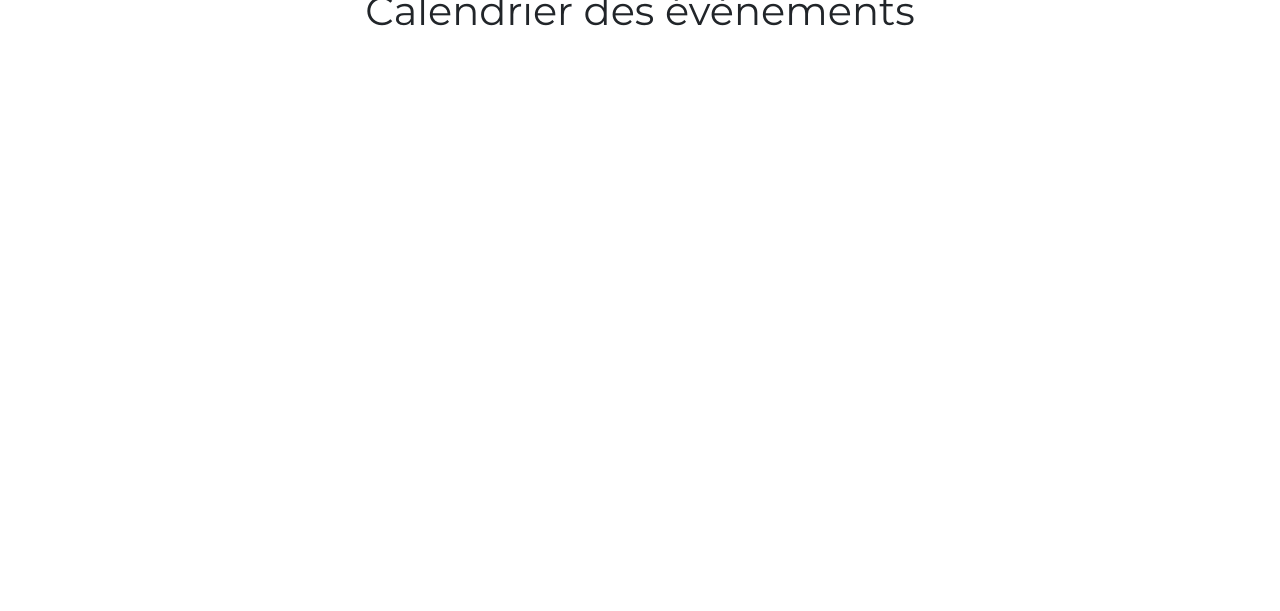
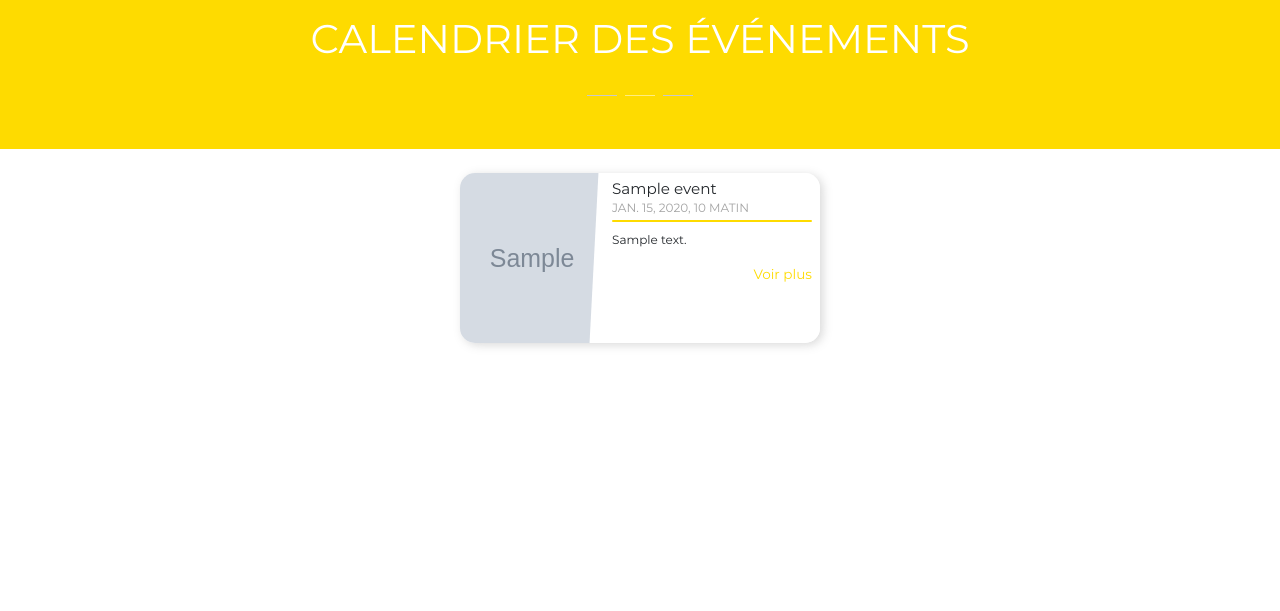
Before and after one commit to We-Are-One-CS/intranet, a Django app: page /events/all_events/ in a window 1280 px wide. Shown: the part 107-718 px from the top of the page. Run offline with Django 3.2, Linux system fonts and the light colour scheme; tables that the repository leaves empty hold one stand-in row (values such as "Sample post"); grey boxes marked "Sample" are stand-in pictures; some libraries are stand-ins or nearby versions.

Commit message:
Functionnal event creation, and list of events page

```diff
--- a/core/admin.py
+++ b/core/admin.py
@@ -1,6 +1,6 @@
 from django.contrib import admin
 
-from .models import User, UserCategory, UserStructure, UserCotisationType
+from .models import User, UserCategory, UserStructure, UserCotisationType, Event
 
 admin.site.site_header = 'WAO Dashboard'
 admin.site.site_title = 'WAO Admin'
@@ -14,8 +14,12 @@ class MyUserAdmin(admin.ModelAdmin):
     list_editable = ('is_superuser', 'is_enterprise', 'is_active')
     search_fields = ('last_name', 'first_name', 'email')
 
+class EventAdmin(admin.ModelAdmin):
+    list_display = (
+        'event_id', 'event_title', 'event_description', 'event_price','event_capacity', 'event_type','event_photo')
 
 admin.site.register(User, MyUserAdmin)
 admin.site.register(UserCategory)
 admin.site.register(UserStructure)
 admin.site.register(UserCotisationType)
+admin.site.register(Event, EventAdmin)
--- a/core/forms.py
+++ b/core/forms.py
@@ -107,6 +107,7 @@ class CompanyRegistrationForm(UserCreationForm):
 
 
 class EventCreationForm(forms.ModelForm):
+    event_title = forms.CharField(label='Nom de l\'événement : ', required=True)
     class Meta:
         model = Event
         fields = (
@@ -118,6 +119,7 @@ class EventCreationForm(forms.ModelForm):
             'event_address',
             'event_price',
             'event_capacity',
+            'event_photo',
         )
         labels = {
             'event_title': 'Nom de l\'événement : ',
@@ -128,6 +130,7 @@ class EventCreationForm(forms.ModelForm):
             'event_address': 'Adresse : ',
             'event_price': 'Prix : ',
             'event_capacity': 'Nombre de places : ',
+            'event_photo':'Photo de l\'événement',
         }
         widgets = {
             'event_begin_date': DateInput(),
--- /dev/null
+++ b/core/static/core/css/all_events.css
@@ -0,0 +1,128 @@
+
+.blog-card {
+    display: -webkit-box;
+    display: flex;
+    -webkit-box-orient: vertical;
+    -webkit-box-direction: normal;
+            flex-direction: column;
+    margin: 1rem 1rem;
+    box-shadow: 3px 2px 10px rgba(128, 128, 128, 0.3);
+    margin-bottom: 1.6%;
+    background: #fff;
+    line-height: 1.4;
+    border-radius: 15px;
+    overflow: hidden;
+    z-index: 0;
+    max-width:360px;
+    min-width:360px;
+    min-height: 170px;
+    max-height: 170px;
+  }
+  .blog-card a {
+    color: inherit;
+  }
+  .blog-card a:hover {
+    color: #fedb00;
+  }
+  .blog-card:hover .photo {
+    -webkit-transform: scale(1.3) rotate(3deg);
+            transform: scale(1.3) rotate(3deg);
+  }
+  .blog-card .meta {
+    position: relative;
+    z-index: 0;
+    height: 170px;
+  }
+  .blog-card .photo {
+    position: absolute;
+    top: 0;
+    right: 0;
+    bottom: 0;
+    left: 0;
+    background-size: cover;
+    background-position: center;
+    -webkit-transition: -webkit-transform .2s;
+    transition: -webkit-transform .2s;
+    transition: transform .2s;
+    transition: transform .2s, -webkit-transform .2s;
+  }
+  .blog-card .description {
+    padding: 0.5rem;
+    background: #fff;
+    position: relative;
+    z-index: 1;
+  }
+  .blog-card .description h1,
+  .blog-card .description h2 {
+    font-family: montserrat;
+  }
+  .blog-card .description h1 {
+    line-height: 1;
+    margin: 0;
+    font-size:0.95rem;
+  }
+  .blog-card .description h2 {
+    font-size: 0.75rem;
+    font-weight: 300;
+    text-transform: uppercase;
+    color: #a2a2a2;
+    margin-top: 5px;
+  }
+
+  .blog-card .description .text{
+    font-size:0.75rem;
+  }
+  .blog-card .description .read-more {
+    font-size: 0.85rem;
+    text-align: right;
+    color: #fedb00;
+  }
+
+  .blog-card p {
+    position: relative;
+    margin: 1rem 0 0;
+  }
+  .blog-card p:first-of-type {
+    margin-top: 1.05rem;
+  }
+  .blog-card p:first-of-type:before {
+    content: "";
+    position: absolute;
+    height: 2px;
+    background: #fedb00;
+    width:100%;
+    top: -0.75rem;
+    border-radius: 3px;
+  }
+  .blog-card:hover .details {
+    left: 0%;
+  }
+  @media (min-width: 640px) {
+    .blog-card {
+      -webkit-box-orient: horizontal;
+      -webkit-box-direction: normal;
+              flex-direction: row;
+      max-width: 360px;
+      display:inline-flex;
+    }
+    .blog-card .meta {
+      flex-basis: 40%;
+      max-height: auto;
+      min-height: auto;
+    }
+    .blog-card .description {
+      flex-basis: 60%;
+    }
+    .blog-card .description:before {
+      -webkit-transform: skewX(-3deg);
+              transform: skewX(-3deg);
+      content: "";
+      background: #fff;
+      width: 30px;
+      position: absolute;
+      left: -10px;
+      top: 0;
+      bottom: 0;
+      z-index: -1;
+    }
+  }
--- a/core/templates/core/all_events.html
+++ b/core/templates/core/all_events.html
@@ -2,19 +2,47 @@
 {% load static %}
 {% load crispy_forms_tags %}
 
-<
-{% block title %}Créer un évènement{% endblock title %}
-
-{% block mystylesheet %}
-    <link rel="stylesheet" type="text/css" href="{% static 'core/css/index.css' %}">
-    <link rel="stylesheet" href="//code.jquery.com/ui/1.12.1/themes/base/jquery-ui.css">
-    {{ form.media }}
+{% block title %}Créer un évènement{% endblock title %} {% block mystylesheet %}
+<link rel="stylesheet" type="text/css" href="{% static 'core/css/all_events.css' %}">
+<link rel="stylesheet" href="//code.jquery.com/ui/1.12.1/themes/base/jquery-ui.css">
+{{ form.media }}
 {% endblock mystylesheet %}
 
 {% block content %}
-    <div class="container-fluid text-center pt-2 tracking-in-contract-bck">
-        <h1>Calendrier des évènements</h1>
+<div class="yellow-header">
+    <p class="text-center text-white header-text">Calendrier des événements</p>
+    <div class="separated-div-wrapper">
+        <div class="separator header"></div>
+        <div class="separator header center-white"></div>
+        <div class="separator header"></div>
     </div>
+</div>
+<div class="py-2 text-center">
+    {% for event in events %}
+    <div class="blog-card">
+        <div class="meta">
+            {% if event.event_photo == "" %}
+            <div class="photo"
+                style="background-image: url('../../static/core/event_pictures/default-event-image.png')">
+            </div>
+            {% else %}
+            {% with photo=event.event_photo.url|cut:"core/static/core/" %}
+            <div class="photo" style="background-image: url('../../static/core/{{photo}}')">
+            </div>
+            {% endwith %}
+            {% endif %}
+        </div>
+        <div class="description text-left">
+            <h1>{{event.event_title}}</h1>
+            <h2>{{event.event_begin_date}}</h2>
+            <p class="text">{{event.event_description|truncatechars:90}}</p>
+            <p class="read-more">
+                <a href="#">Voir plus</a>
+            </p>
+        </div>
+    </div>
+    {% endfor %}
+</div>
 
 
 
--- a/core/templates/core/layouts/base.html
+++ b/core/templates/core/layouts/base.html
@@ -10,6 +10,7 @@
         {% endblock title %}
     </title>
     {% block mystylesheet %}{% endblock mystylesheet %}
+    <meta name="viewport" content="width=device-width, initial-scale=1, shrink-to-fit=no">
     <link rel="stylesheet" href="https://stackpath.bootstrapcdn.com/bootstrap/4.3.1/css/bootstrap.min.css"
         integrity="sha384-ggOyR0iXCbMQv3Xipma34MD+dH/1fQ784/j6cY/iJTQUOhcWr7x9JvoRxT2MZw1T" crossorigin="anonymous">
     <link rel="icon" type="image/x-icon"
@@ -37,8 +38,8 @@
                     <a class="nav-link" href="/user">Mon Profil</a>
                 </li>
                 <li class="nav-item dropdown">
-                <a class="nav-link dropdown-toggle" href="#" id="navbarDropdown" role="button" data-toggle="dropdown"
-                   aria-haspopup="true" aria-expanded="false">
+                    <a class="nav-link dropdown-toggle" href="#" id="navbarDropdown" role="button"
+                        data-toggle="dropdown" aria-haspopup="true" aria-expanded="false">
                         Évènements
                     </a>
                     <div class="dropdown-menu" aria-labelledby="navbarDropdown">
@@ -49,8 +50,8 @@
                     </div>
                 </li>
                 <li class="nav-item dropdown">
-                <a class="nav-link dropdown-toggle" href="#" id="navbarDropdown" role="button" data-toggle="dropdown"
-                   aria-haspopup="true" aria-expanded="false">
+                    <a class="nav-link dropdown-toggle" href="#" id="navbarDropdown" role="button"
+                        data-toggle="dropdown" aria-haspopup="true" aria-expanded="false">
                         Annuaire
                     </a>
                     <div class="dropdown-menu" aria-labelledby="navbarDropdown">
--- a/core/views.py
+++ b/core/views.py
@@ -5,7 +5,7 @@ from django.views import generic
 
 from .forms import EventCreationForm
 from .forms import UserRegistrationForm, CompanyRegistrationForm
-from .models import User
+from .models import User, Event
 
 
 def error(request, message="Bienvenue sur la page d'affichage d'erreurs !"):
@@ -71,8 +71,6 @@ class RegisterView:
                     login(request, incomplete_user, backend='django.contrib.auth.backends.ModelBackend')
                     return redirect('login')
         else:
-            user_form = UserRegistrationForm()
-            context['user_registration_form'] = user_form
             company_form = CompanyRegistrationForm()
             context['company_registration_form'] = company_form
         return render(request, 'core/register_company.html', context)
@@ -140,14 +138,16 @@ class CreateEventView(generic.ListView):
         context = {}
         if request.POST:
             if 'event_creation' in request.POST:
-                form = EventCreationForm(request.POST)
+                form = EventCreationForm(request.POST, request.FILES or None)
                 if form.is_valid():
-                    return HttpResponseRedirect('/create_event/')
+                    event = form.save(commit=False)
+                    event.save()
+                    return HttpResponseRedirect('/events/all_events')
                 else:
                     context['event_creation_form'] = form
-            else:
-                event_form = UserRegistrationForm()
-                context['event_creation_form'] = event_form
+        else:
+            event_form = EventCreationForm()
+            context['event_creation_form'] = event_form
         return render(request, 'core/create_event.html', context)
 
 
@@ -158,7 +158,8 @@ class AllEventsView(generic.ListView):
         """"
         Temporary solution while we do not construct the queryset method
         """
-        return render(request, 'core/all_events.html')
+        events = Event.objects.all()
+        return render(request, 'core/all_events.html', {'events': events})
 
 
 class SearchEventsView(generic.ListView):
--- a/intranet/settings.py
+++ b/intranet/settings.py
@@ -83,9 +83,9 @@ DATABASES = {
         'ENGINE': 'django.db.backends.postgresql_psycopg2',
         'NAME': 'postgres',
         'USER': 'postgres',
-        'PASSWORD': 'admin',  # this is for the password given to postgres (no need to commit your own password)
+        'PASSWORD':'Alilou02',
         'HOST': 'localhost',  # set in docker-compose.yml
-        'PORT': '5432',  # default postgres port
+        'PORT': '',
     }
 
 }
```
Also changed, not shown: core/models.py (+13 -3 lines), core/templates/core/create_event.html (+13 -9 lines), core/static/core/event_pictures/default-event-image.png (added), core/templates/core/register_user.html (indentation only), 1 other file. Lines whose indentation alone changed are shown as unchanged.
